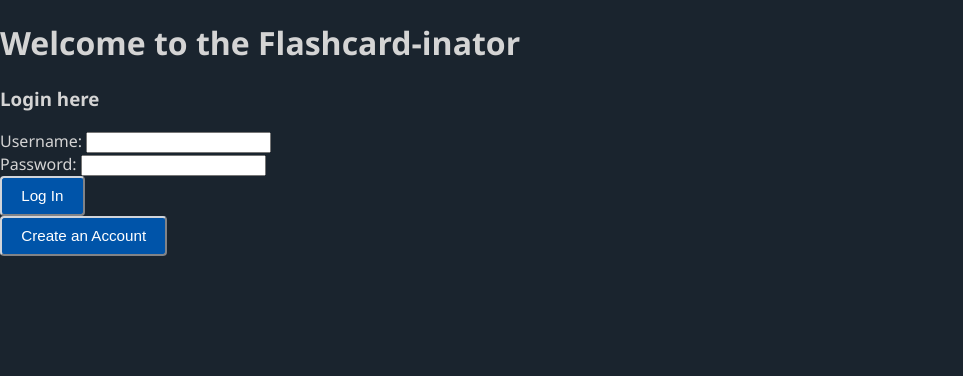
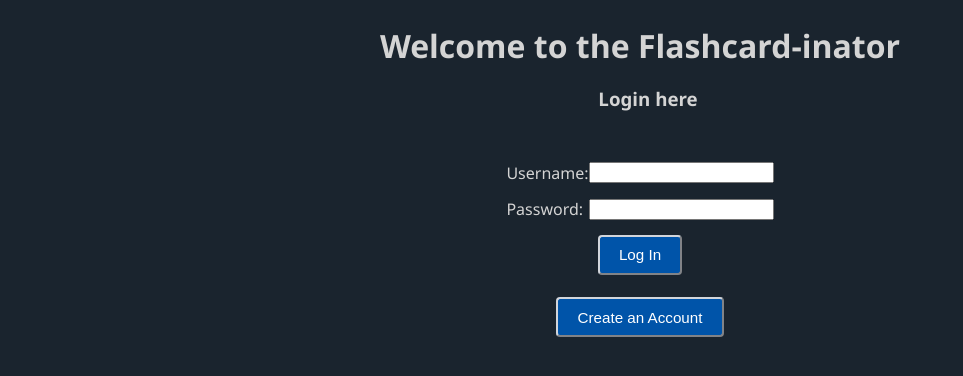
Before and after one commit to justinlindtx/flashcard-inator, a Flask app: page / in a window 1280 px wide. Shown: the top 376 px of the page, without its empty margins (0-963 px from the left). Run offline with Flask 3, Linux system fonts and the light colour scheme.

Commit message:
Access control and more styling

```diff
--- a/server.py
+++ b/server.py
@@ -107,7 +107,14 @@ def add_element():
 @app.route('/delete_card/<int:id>')
 @login_required
 def delete_card(id:int):
-	deleted_card = Flashcard.query.get(id)
+	# Access control
+	user_id = session.get('user_id')
+	deleted_card = Flashcard.query.join(FlashcardSet).filter(
+		Flashcard.id == id, FlashcardSet.user_id == user_id).first()
+	if deleted_card is None:
+		abort(404)
+
+	# Delete database entry
 	try:
 		db.session.delete(deleted_card)
 		db.session.commit()
@@ -129,7 +136,13 @@ def cancel_set():
 @app.route('/delete/<int:id>')
 @login_required
 def delete_set(id:int):
-	deleted_set = FlashcardSet.query.get(id)
+	# Access control
+	user_id = session.get('user_id')
+	deleted_set = FlashcardSet.query.filter_by(id=id, user_id=user_id).first()
+	if deleted_set is None:
+		abort(404)
+
+	# Delete database entry
 	try:
 		db.session.delete(deleted_set)
 		db.session.commit()
@@ -140,7 +153,12 @@ def delete_set(id:int):
 @app.route('/study/<int:id>')
 @login_required
 def study_set(id:int):
-	set = FlashcardSet.query.get(id)
+	# Access control
+	user_id = session.get('user_id')
+	set = FlashcardSet.query.filter_by(id=id, user_id=user_id).first()
+	if set is None:
+		abort(404)
+	# Return webpage
 	return render_template('study.html', set=set)
 
 
--- a/static/style.css
+++ b/static/style.css
@@ -31,6 +31,32 @@ header {
     max-width: 1000px;
     margin: 1rem auto;
     padding: 0 1rem;
+}
+
+/* Login page */
+.loginbox {
+	display: flex;
+	flex-direction: column;
+	align-items: center;
+}
+
+.loginrow {
+	display: flex;
+	align-items: center;
+	justify-content: space-between;
+	margin: 0.5rem 0;
+	padding: 0.2rem;
+}
+
+.loginrow button {
+	margin: 0 auto;
+}
+
+.error-message {
+	color: red;
+	margin: 0.5rem 0;
+	text-align: center;
+	display: block;
 }
 
 /* Buttons */
@@ -71,10 +97,11 @@ button:active {
 	text-align: center;
 }
 
-/* Flashcard sets*/
+/* Flashcard set table*/
 .empty-state {
     font-style: italic;
     color: #6b7280;
+	margin-left: 1rem;
 }
 
 .sets-table {
--- a/templates/buildset.html
+++ b/templates/buildset.html
@@ -9,7 +9,7 @@
 <form action="/cancel_set" method="GET">
 	<button type="submit">Cancel</button>
 </form>
-<form action="/add_element" method="POST">
+<form action="/add_element" method="POST" autocomplete="off">
 	<div>
 		<label for="set_title">Title:</label>
 		<input type="text" name="set_title" id="set_title" value="{{set_title}}">
--- a/templates/login.html
+++ b/templates/login.html
@@ -5,23 +5,33 @@
 {% endblock %}
 
 {% block body %}
-<h1>Welcome to the Flashcard-inator</h1>
-<h3>Login here</h3>
-<form action="/login" method="POST">
-	<div>
+<header>
+	<h1 class="app-title">Welcome to the Flashcard-inator</h1>
+	<h3 class="section-title">Login here</h3>
+</header>
+<div class="loginbox">
+	<form action="/login" method="POST" autocomplete="off">
+		<div class="loginrow">
 			<label for="username">Username:</label>
 			<input type="text" name="username" id="username" required>
 		</div>
-	<div>
+		<div class="loginrow">
 			<label for="password">Password:</label>
 			<input type="password" name="password" id="password" required>
 		</div>
+		{% if error %}
+		<div class="error-message">
+			{{ error }}
+		</div>
+		{% endif %}
+		<div class="loginrow">
 			<button type="submit">Log In</button>
+		</div>
 	</form>
-{% if error %}
-<p style="color:red">{{ error }}</p>
-{% endif %}
+	<div class="loginrow">
 		<form action="/register" method="GET">
 			<button type="submit">Create an Account</button>
 		</form>
+	</div>
+</div>
 {% endblock %}
```
Lines whose indentation alone changed are shown as unchanged.
